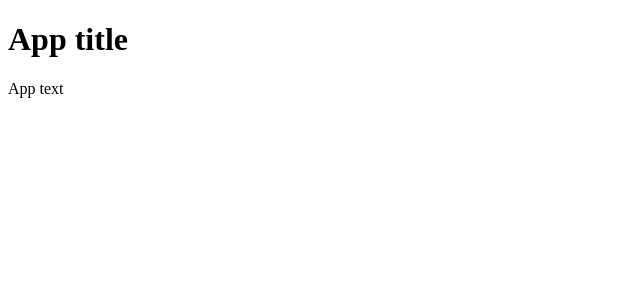
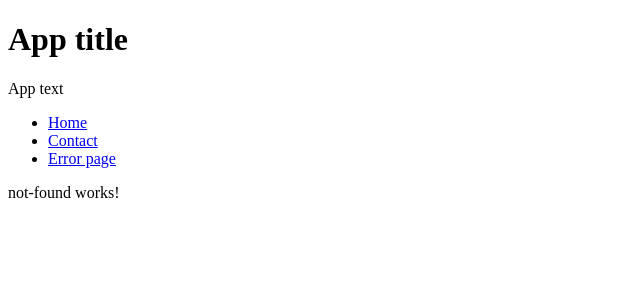
Before and after one commit to Nanges/ng-playground, an Angular app: page /not-found in a window 1280 px wide. Before the commit this address led to /. Shown: the top 300 px of the page, without its empty margins (0-640 px from the left). Built offline with nearby package versions, Linux system fonts and the light colour scheme.

Commit message:
Setup navigation + error

```diff
--- a/src/app/app.component.html
+++ b/src/app/app.component.html
@@ -1,3 +1,16 @@
 <h1 i18n="@@appTitle">App title</h1>
 <p i18n="@@appText">App text</p>
+<nav>
+    <ul>
+        <li>
+            <a routerLink="/home">Home</a>
+        </li>
+        <li>
+            <a routerLink="/contact">Contact</a>
+        </li>
+        <li>
+            <a routerLink="/foo">Error page</a>
+        </li>
+    </ul>
+</nav>
 <router-outlet></router-outlet>
--- a/src/app/app.component.ts
+++ b/src/app/app.component.ts
@@ -1,9 +1,9 @@
 import { Component } from '@angular/core';
-import { RouterOutlet } from '@angular/router';
+import { Router, RouterLink, RouterOutlet } from '@angular/router';
 
 @Component({
   selector: 'app-root',
-  imports: [RouterOutlet],
+  imports: [RouterOutlet, RouterLink],
   templateUrl: './app.component.html',
   styleUrl: './app.component.scss'
 })
--- a/src/app/app.config.ts
+++ b/src/app/app.config.ts
@@ -1,11 +1,21 @@
-import { ApplicationConfig, provideZoneChangeDetection } from '@angular/core';
-import { provideRouter } from '@angular/router';
+import { ApplicationConfig, inject, provideZoneChangeDetection } from '@angular/core';
+import { provideRouter, RedirectCommand, Router, withNavigationErrorHandler, withRouterConfig } from '@angular/router';
 
 import { routes } from './app.routes';
 
 export const appConfig: ApplicationConfig = {
   providers: [
     provideZoneChangeDetection({ eventCoalescing: true }),
-    provideRouter(routes)
+    provideRouter(routes,
+      withRouterConfig({
+        // Allow to keep full url on error
+        urlUpdateStrategy:'eager'
+      }),
+      withNavigationErrorHandler(error => {
+        const errorPath = inject(Router).parseUrl('/not-found');
+        console.error(error);
+        return new RedirectCommand(errorPath,{skipLocationChange:true});
+      })
+    )
   ]
 };
--- a/src/app/app.routes.ts
+++ b/src/app/app.routes.ts
@@ -1,14 +1,36 @@
-import { Routes } from '@angular/router';
+import { ResolveFn, Routes } from '@angular/router';
 import { HomeComponent } from './features/home/home.component';
 import { ContactComponent } from './features/contact/contact.component';
+import { ErrorComponent } from './core/error/error.component';
+import { NotFoundComponent } from './core/not-found/not-found.component';
+
+export const resolveContact: ResolveFn<any> = (route, state) => {
+    throw new Error('Error');
+}
 
 export const routes: Routes = [
+    {
+        path:"not-found",
+        component:NotFoundComponent
+    },
     {
         path:"home",
         component:HomeComponent
     },
     {
         path:"contact",
+        resolve:{
+            data: resolveContact
+        },
         component:ContactComponent
+    },
+    {
+        path:"",
+        redirectTo:"/home",
+        pathMatch:"full"
+    },
+    {
+        path:"**",
+        component:ErrorComponent
     }
 ];
--- /dev/null
+++ b/src/app/core/error/error.component.html
@@ -0,0 +1 @@
+<p>My lovely error page</p>
--- /dev/null
+++ b/src/app/core/not-found/not-found.component.html
@@ -0,0 +1 @@
+<p>not-found works!</p>
```
Also changed, not shown: src/app/core/error/error.component.ts (added, +11 -0 lines), src/app/core/not-found/not-found.component.ts (added, +11 -0 lines), src/app/core/error/error.component.scss (added), src/app/core/not-found/not-found.component.scss (added), 2 other files (tests, documents, lock files or other folders).
